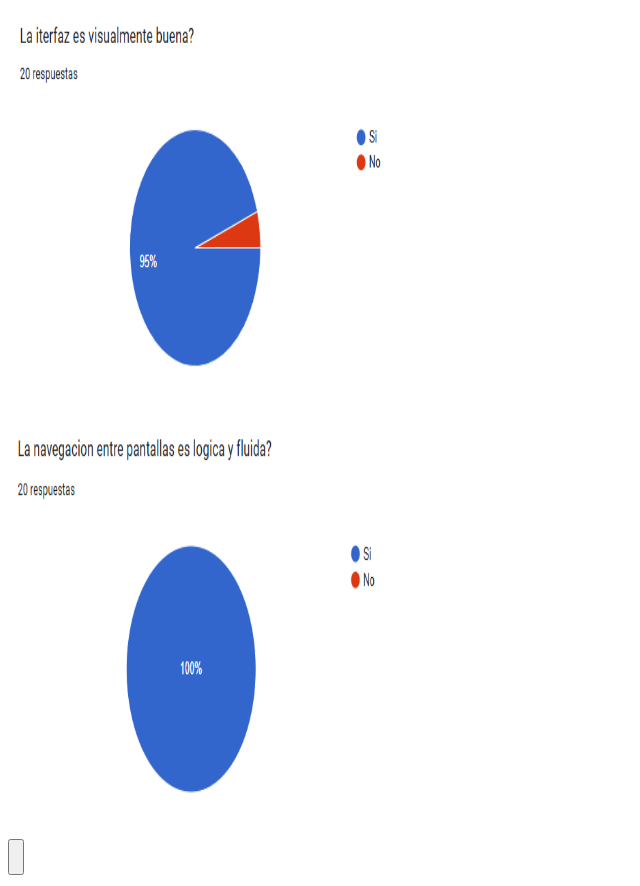
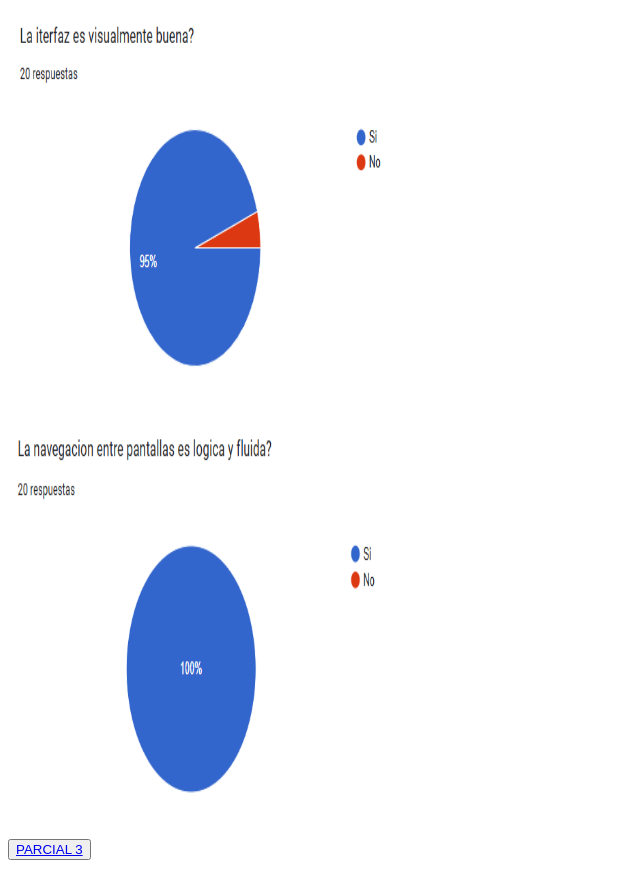
Before and after one commit to Blanca-Heredia/Parcial1, a plain HTML site: page graficas.html in a window 1280 px wide. Shown: the part 5439-6325 px from the top of the page, without its empty margins (0-640 px from the left). Drawn offline with Linux system fonts and the light colour scheme.

Commit message:
Fix HTML button link syntax in graficas.html

```diff
--- a/graficas.html
+++ b/graficas.html
@@ -18,7 +18,7 @@
                 <img src="foto13.png" width="400" height="400"><br><br>
                 <img src="foto14.png" width="400" height="400"><br><br>
                 <img src="foto15.png" width="400" height="400"><br><br>
-                <button><a href="https://parcial1-ezsb.onrender.com/"PARCIAL 3</button></a><br><br>
+                <button><a href="https://parcial1-ezsb.onrender.com/">PARCIAL 3</button></a><br><br>
         </body>
     </head>
 
```
